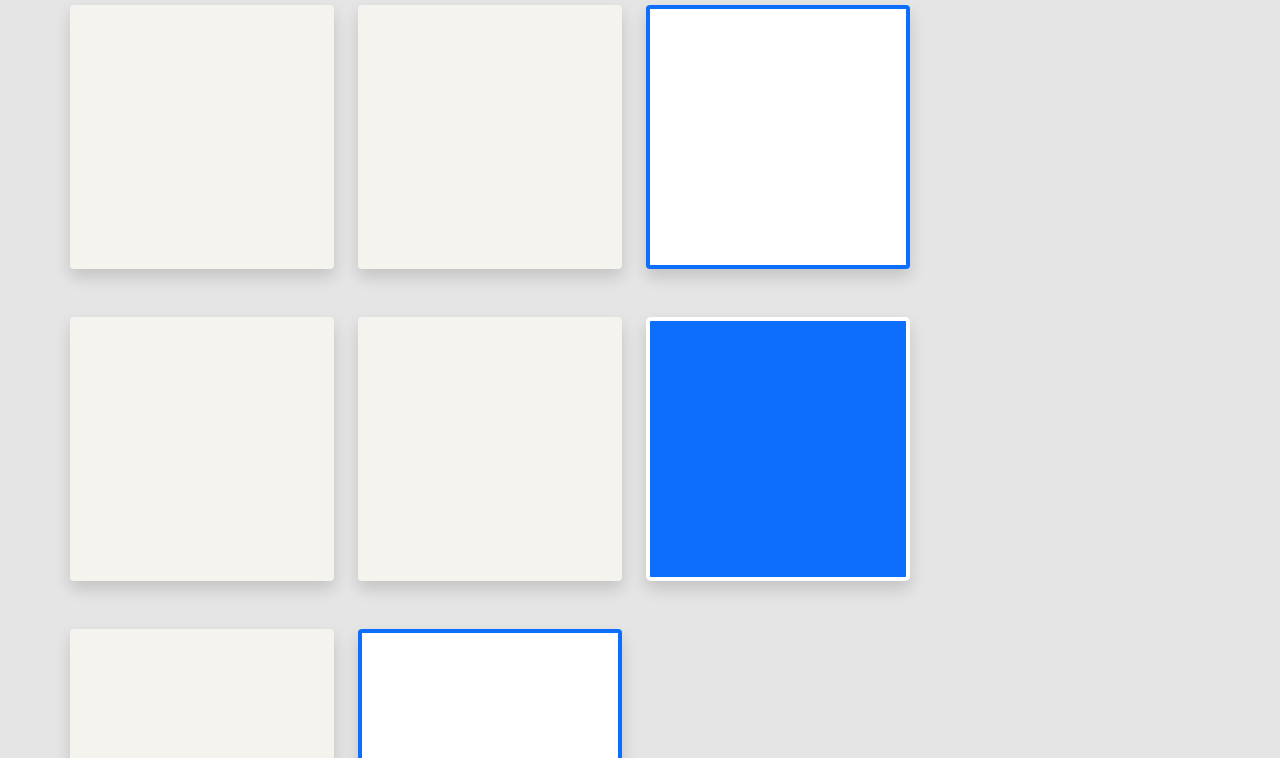
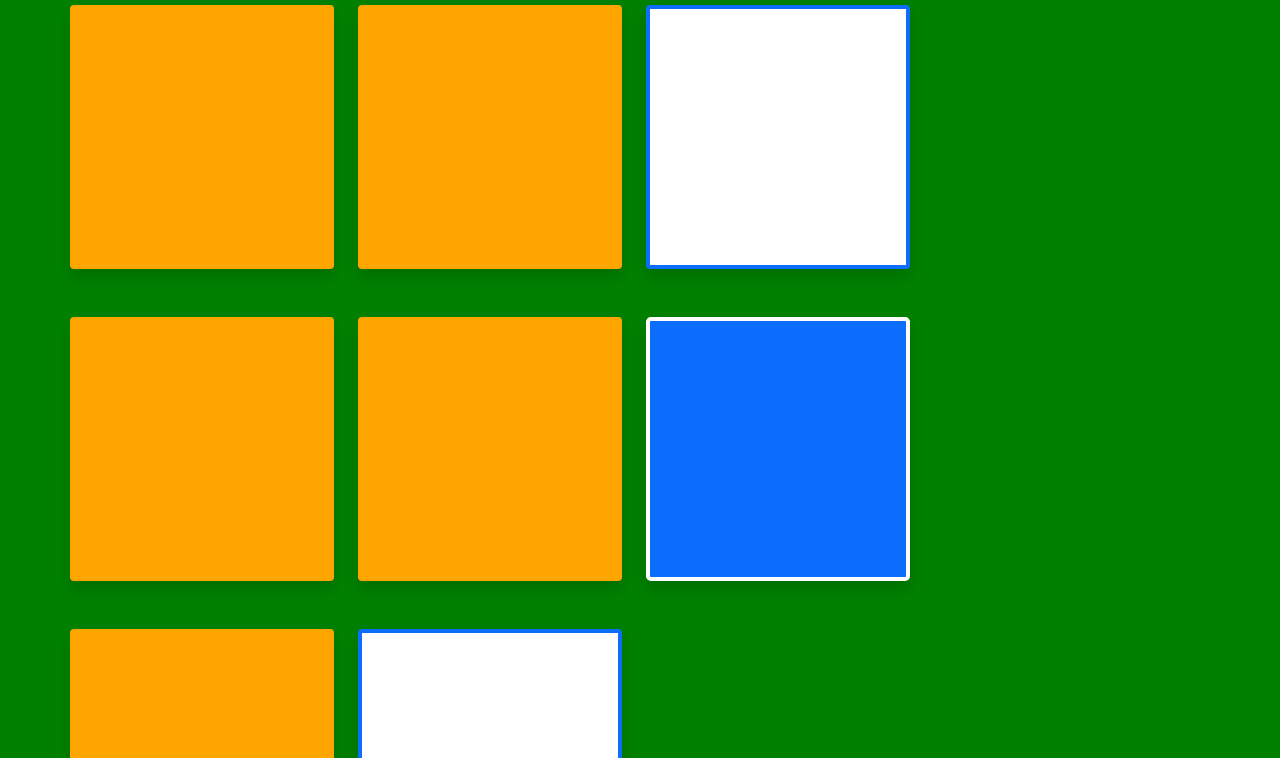
Before and after one commit to BlixDyrseth/ingrid-dyrseth-css-frameworks-ma1, a plain HTML site: page index.html in a window 1280 px wide. Shown: the part 203-961 px from the top of the page. Drawn offline with nearby package versions, Linux system fonts and the light colour scheme.

Commit message:
maybey now?

```diff
--- a/sass/partials/_custom.scss
+++ b/sass/partials/_custom.scss
@@ -1,6 +1,3 @@
-/*$primary: #c32c72;
+$primary: #c32c72;
 $secondary: #e5e5e5;
-$light: #f4f3ee;*/
-
-$secondary: green;
-$light: orange;
+$light: #f4f3ee;
```
Also changed, not shown: css/style.css, 1 other file.
